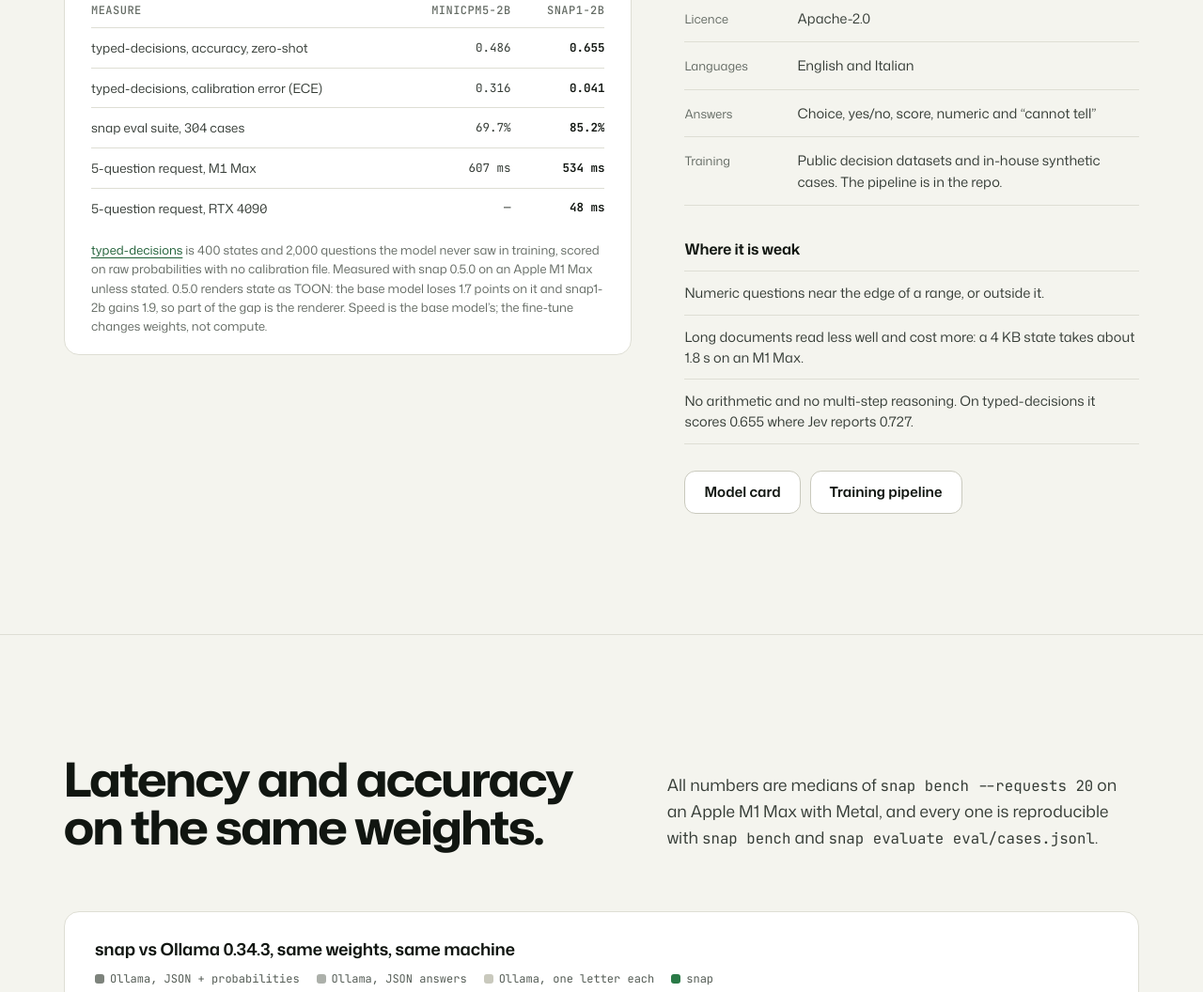
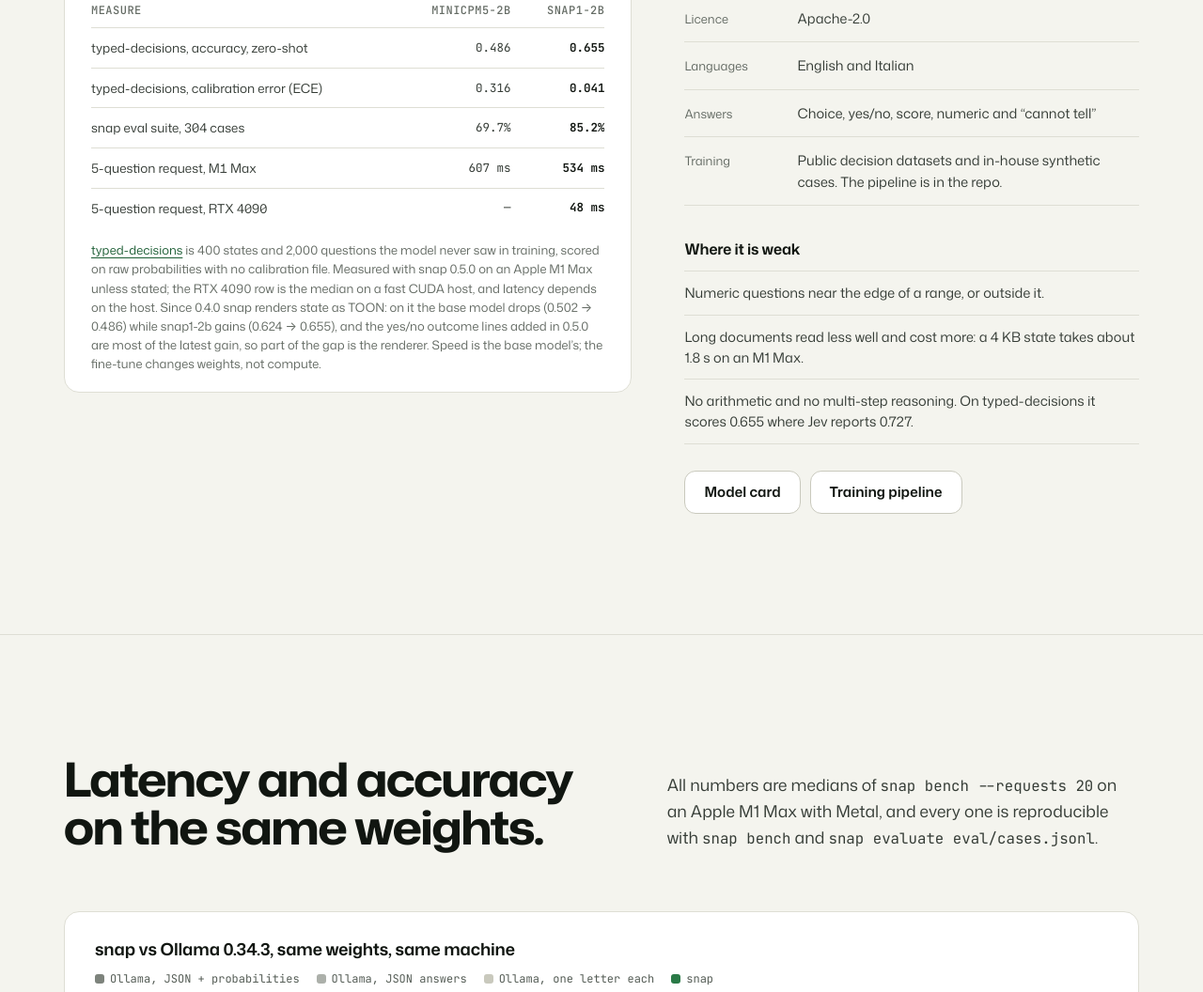
Before and after one commit to emnlmn/snap, a plain HTML site: page docs/index.html in a window 1280 px wide. Shown: the part 7110-8166 px from the top of the page at 94% size. Drawn offline with Linux system fonts and the light colour scheme.

Commit message:
site: the RTX 4090 timing predates 0.5.0 — say so

```diff
--- a/docs/index.html
+++ b/docs/index.html
@@ -1126,7 +1126,7 @@
             <tr><td>5-question request, RTX 4090</td><td class="m">—</td><td class="m hi">48 ms</td></tr>
           </tbody>
         </table></div>
-        <p class="note"><a href="https://huggingface.co/datasets/LocalLLaMA/typed-decisions">typed-decisions</a> is 400 states and 2,000 questions the model never saw in training, scored on raw probabilities with no calibration file. Measured with snap 0.5.0 on an Apple M1 Max unless stated. 0.5.0 renders state as TOON: the base model loses 1.7 points on it and snap1-2b gains 1.9, so part of the gap is the renderer. Speed is the base model’s; the fine-tune changes weights, not compute.</p>
+        <p class="note"><a href="https://huggingface.co/datasets/LocalLLaMA/typed-decisions">typed-decisions</a> is 400 states and 2,000 questions the model never saw in training, scored on raw probabilities with no calibration file. Measured with snap 0.5.0 on an Apple M1 Max unless stated; the RTX 4090 row is the median on a fast CUDA host, and latency depends on the host. Since 0.4.0 snap renders state as TOON: on it the base model drops (0.502 → 0.486) while snap1-2b gains (0.624 → 0.655), and the yes/no outcome lines added in 0.5.0 are most of the latest gain, so part of the gap is the renderer. Speed is the base model’s; the fine-tune changes weights, not compute.</p>
       </div>
 
       <div class="mdl-side">
```
